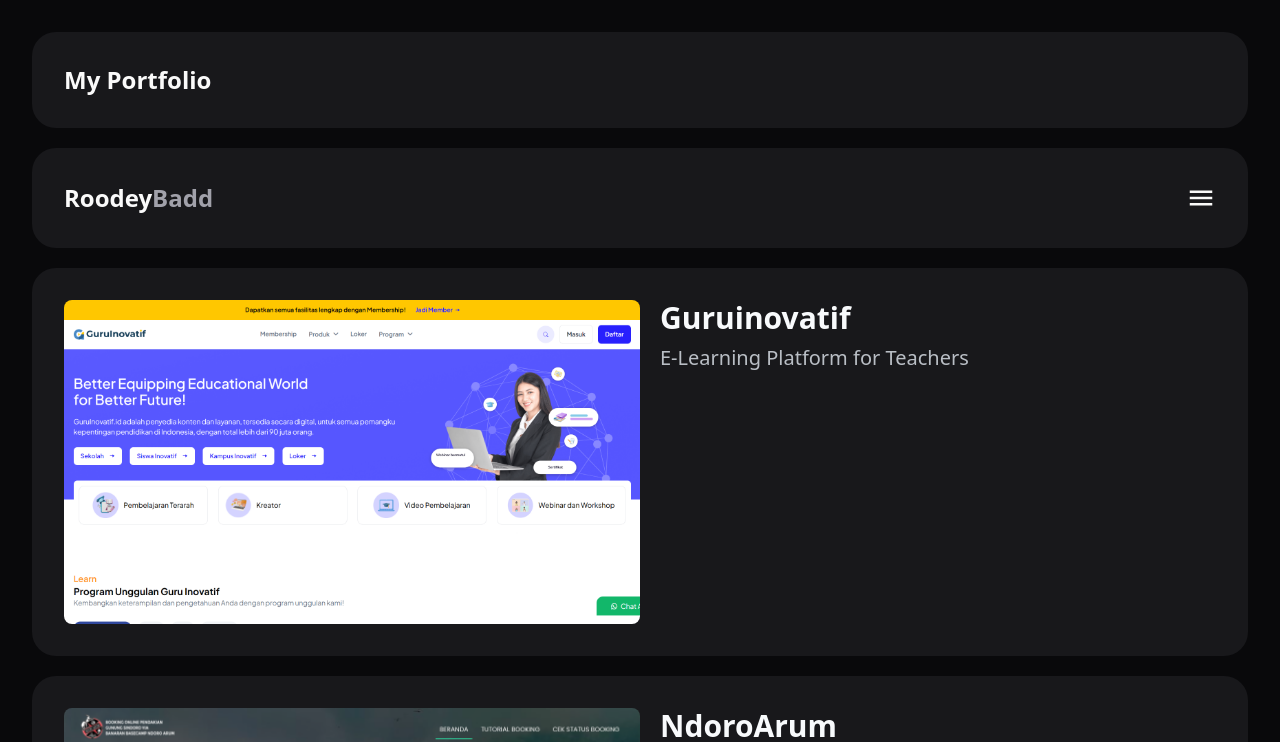
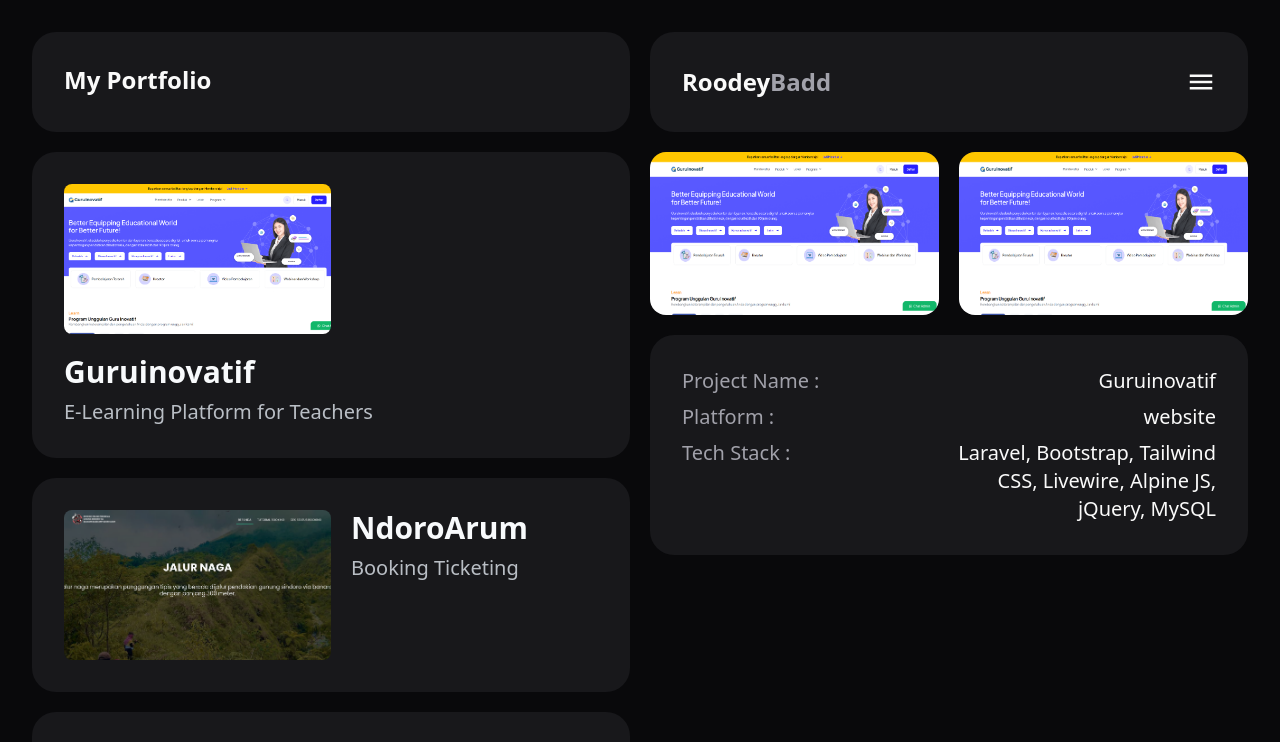
Before and after one commit to roodey21/portfolio-vue, a Vue app: page /portfolio in a window 1280 px wide. Shown: the top 742 px of the page. Built offline with nearby package versions, Linux system fonts and the light colour scheme.

Commit message:
update bug breakpoint

```diff
--- a/package.json
+++ b/package.json
@@ -10,6 +10,7 @@
   "dependencies": {
     "material-icons": "^1.13.8",
     "pinia": "^2.1.3",
+    "postcss-preset-env": "^8.5.1",
     "vue": "^3.3.4",
     "vue-router": "^4.2.2"
   },
--- a/postcss.config.js
+++ b/postcss.config.js
@@ -2,5 +2,6 @@
   plugins: {
     tailwindcss: {},
     autoprefixer: {},
+    'postcss-preset-env': { stage: 0 },
   },
 }
--- a/src/views/HomeView.vue
+++ b/src/views/HomeView.vue
@@ -85,8 +85,8 @@
               <h5 class="font-medium text-zinc-400">Based In :</h5>
               <p>Sleman City</p>
             </div>
-            <div class="h-24 w-full rounded-3xl p-4 bg-bottom" style="background-image: url('src/assets/images/maps.png');">
-
+            <div class="h-24 w-full rounded-3xl overflow-hidden relative">
+              <img src="src/assets/images/maps.png" class="w-full bottom-0 absolute" alt="">
             </div>
           </div>
           <div class="bg-zinc-900 p-2.5 text-zinc-50 rounded-3xl flex flex-row justify-between items-center">
@@ -123,15 +123,16 @@
           <a href="#" class="font-light text-xl md:text-2xl">See All</a>
         </div>
         <div class="flex flex-nowrap md:items-center overflow-x-scroll gap-5 no-scrollbar">
-          <div v-for="portfolio in portfolios" :key="portfolio" class="w-52 rounded-3xl h-52 flex-none flex items-center group justify-center bg-cover bg-center overflow-hidden" :style="{ 'background-image': 'url(' + portfolio.src + ')' }">
-            <a href="#portfolio" class="relative h-full w-full bg-zinc-900/60 group-hover:opacity-100 opacity-0 transition-all duration-300">
+          <div v-for="portfolio in portfolios" :key="portfolio" class="relative w-52 rounded-3xl h-52 flex-none flex items-center group overflow-hidden">
+            <router-link :to="{ name: 'portfolio' }" class="relative z-10 h-full w-full bg-zinc-900/60 group-hover:opacity-100 opacity-0 transition-all duration-300">
               <span class="absolute bottom-0 group-hover:bottom-1/2 group-hover:translate-y-1/2 text-xl left-1/2 -translate-x-1/2 font-semibold ease-in-out duration-200 p-2">
                 {{ portfolio.name }} <br>
                 <span class="text-base font-medium">
-                  {{ portfolio.description }}
+                  Read More
                 </span>
               </span>
-            </a>
+            </router-link>
+            <img :src="portfolio.src" class="absolute h-full opacity-80" alt="">
           </div>
         </div>
       </div>
--- a/src/views/PortfolioView.vue
+++ b/src/views/PortfolioView.vue
@@ -16,14 +16,14 @@
 </script>
 
 <template>
-  <main id="home" class="container grid grid-cols-12 gap-5 relative">
-    <div class="col-12 md:col-6 md:col-span-12 row">
-        <CardBasic class="col-12 order-2 md:order-1 md:col-6 hidden md:block">
+  <main id="home" class="container row gap-5 relative">
+    <div class="col-span-12 row">
+        <CardBasic class="col-span-12 order-2 md:order-1 md:col-span-6 hidden md:block">
             <div class="flex flex-row justify-between items-center">
                 <h3 class="font-semibold text-2xl">My Portfolio</h3>
             </div>
         </CardBasic>
-        <CardBasic class="col-12 order-1 md:order-2 md:col-6">
+        <CardBasic class="col-span-12 order-1 md:order-2 md:col-span-6">
             <div class="flex flex-row justify-between items-center">
                 <h3 class="font-semibold text-2xl">Roodey<span class="text-zinc-400">Badd</span></h3>
                 <span class="material-icons menu-icon !text-3xl hover:cursor-pointer"
@@ -32,9 +32,9 @@
             </div>
         </CardBasic>
     </div>
-    <div class="col-12 row">
-        <div class="col-12 md:col-6 row">
-            <CardBasic v-for="portfolio in portfolios" :key="portfolio" class="col-12 flex flex-row flex-wrap gap-5 hover:cursor-pointer"
+    <div class="col-span-12 row">
+        <div class="col-span-12 md:col-span-6 row">
+            <CardBasic v-for="portfolio in portfolios" :key="portfolio" class="col-span-12 flex flex-row flex-wrap gap-5 hover:cursor-pointer"
                 @click="showDetail(portfolio)"
                 :class="{'bg-zinc-800': portfolioActive && portfolio.id == portfolioActive.id}"
             >
@@ -48,7 +48,7 @@
                 </div>
             </CardBasic>
         </div>
-        <div class="col-12 hidden md:block md:col-6 gap-5" v-if="portfolioActive">
+        <div class="col-span-12 hidden md:block md:col-span-6 gap-5" v-if="portfolioActive">
             <div class="sticky top-5 h-min flex flex-col gap-5" id="sticky-card">
                 <div class="image grid grid-cols-2 gap-5">
                     <img :src="image" v-for="image in portfolioActive.images" :key="image" alt="" class="rounded-2xl aspect-video">
```
Also changed, not shown: 2 other files (tests, documents, lock files or other folders).
